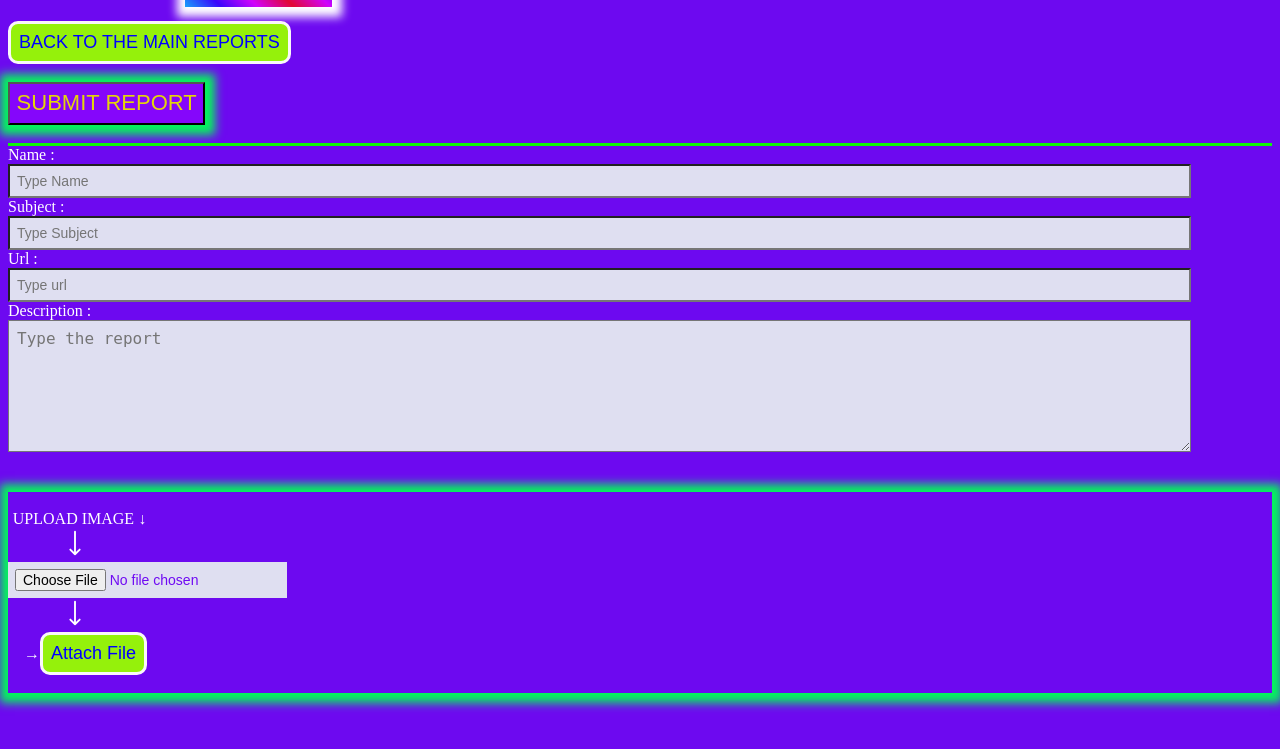
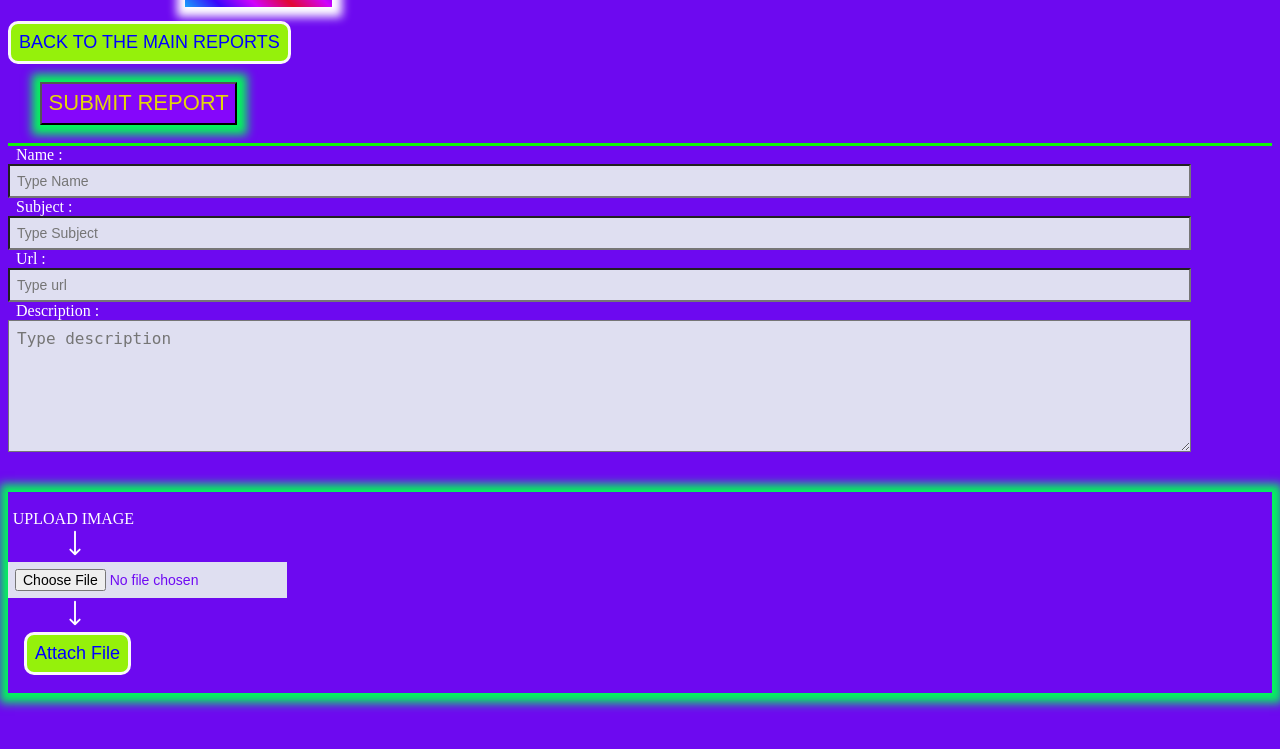
Before and after one commit to PeterTD6724/djpdt-greport, a Django app: template whitefreport/templates/whitefreport/create.html in a window 1280 px wide. Shown: the part 51-800 px from the top of the page. Run offline with Django 5.2, Linux system fonts and the light colour scheme; the template is opened without the code that fills it, so the values that code supplies are empty; some libraries are stand-ins or nearby versions.

Commit message:
Update create.html

```diff
--- a/whitefreport/templates/whitefreport/create.html
+++ b/whitefreport/templates/whitefreport/create.html
@@ -32,37 +32,39 @@
     </div>
 
     <button type="button" onclick=location.href="{% url 'check' %}" class="btn b">BACK TO THE MAIN REPORTS</button>
-    <br><br>
+    <br> <br>
+
     <div>
-        <form action="/post_create/" method="POST" style="margin-left: 0em;">
+        <form action="/post_create/" method="POST" style="margin-left:0em;">
             <div>
-                <input class="create_submit" type="submit" value="SUBMIT REPORT" title=" Submit" />
+                &nbsp; &nbsp; &nbsp; &nbsp; <input class="create_submit" type="submit" value="SUBMIT REPORT"
+                    title=" Submit" />
                 <br><br>
             </div>
             <div class="create_data">
                 {% csrf_token %}
                 <div>
-                    Name : <br>
+                    &nbsp; Name : <br>
                     <input type="text" name="task" placeholder="Type Name" required
                         style="background:rgb(223, 223, 241);color: rgb(111, 10, 243);font-size: 14px;padding:0.5em;width:91vw;"><br>
-                    Subject : <br>
+                    &nbsp; Subject : <br>
                     <input type="text" name="work" placeholder="Type Subject" required
                         style="background:rgb(223, 223, 241);color: rgb(111, 10, 243);font-size: 14px;padding:0.5em;width:91vw;"><br>
-                    Url : <br>
+                    &nbsp; Url : <br>
                     <input type="text" name="make" placeholder="Type url"
                         style="background:rgb(223, 223, 241);color: rgb(111, 10, 243);font-size: 14px;padding:0.5em;width:91vw;"><br>
                 </div>
                 <div>
-                    Description : <br>
-                    <textarea rows="6" cols="auto" name="progress" placeholder="Type the report"
-                        style="background:rgb(223, 223, 241);color: rgb(111, 10, 243);font-size: 16px;padding:0.5em;width:91vw;"></textarea>
+                    &nbsp; Description : <br>
+                    <textarea rows="6" cols="auto" name="progress" placeholder="Type description"
+                        style="background:rgb(223, 223, 241);color: rgb(111, 10, 243);font-size:16px;padding:0.5em;width:91vw;"></textarea>
                 </div>
             </div>
             <br><br>
 
             <div style="box-shadow: 1px 1px 9px 9px rgb(4, 246, 92);"><br>
-                <span style="padding:0.3em;">UPLOAD IMAGE &darr;</span>
-                <br> &nbsp; &nbsp;&nbsp; &nbsp;&nbsp; &nbsp;&nbsp; &nbsp;
+                <span style="padding:0.3em;">UPLOAD IMAGE</span>
+                <br>&nbsp; &nbsp;&nbsp; &nbsp;&nbsp; &nbsp;&nbsp; &nbsp;
                 <svg style="width:30px;" xmlns="http://www.w3.org/2000/svg" fill="none" viewBox="0 0 24 24"
                     stroke-width="1.5" stroke="currentColor" class="size-6">
                     <path stroke-linecap="round" stroke-linejoin="round" d="M15.75 17.25 12 21m0 0-3.75-3.75M12 21V3" />
@@ -70,26 +72,24 @@
                 <br>
                 <input type="file" name="files[]" id="files"
                     style="background:rgb(223, 223, 241);color: rgb(111, 10, 243);font-size: 14px;padding:0.5em;">
-                &nbsp;&nbsp; &nbsp; &nbsp;
+                &nbsp; &nbsp; &nbsp; &nbsp;
                 <input type="hidden" name="url" id="url">
-                <input type="hidden" name2="url2" id="url2">
-
-                <br> &nbsp; &nbsp;&nbsp; &nbsp;&nbsp; &nbsp;&nbsp; &nbsp;
+                <br>&nbsp; &nbsp;&nbsp; &nbsp;&nbsp; &nbsp;&nbsp; &nbsp;
                 <svg style="width:30px;" xmlns="http://www.w3.org/2000/svg" fill="none" viewBox="0 0 24 24"
                     stroke-width="1.5" stroke="currentColor" class="size-6">
                     <path stroke-linecap="round" stroke-linejoin="round" d="M15.75 17.25 12 21m0 0-3.75-3.75M12 21V3" />
                 </svg>
                 <br>
-                &nbsp; &nbsp; &rarr;<button type="button" onclick="uploadimage()">Attach File</button><br> &nbsp; &nbsp;
-                &nbsp; &nbsp;
+                &nbsp; &nbsp; <button type="button" onclick="uploadimage()">Attach File</button><br> &nbsp; &nbsp;
             </div><br><br>
+
 
         </form>
     </div>
 </body>
 
+
 <script src="https://www.gstatic.com/firebasejs/3.7.4/firebase.js"></script>
-
 
 <script>
 
@@ -113,7 +113,6 @@
     {
         var storage = firebase.storage();
         var file = document.getElementById("files").files[0];
-
         // var storageRef = storage.ref();
         var storageRef = firebase.storage().ref();
         var thisref = storageRef.child(file.name).put(file, metadata);
@@ -138,8 +137,6 @@
 
 </script>
 
-
-
 {% endblock content %}
 
 </html>
```
